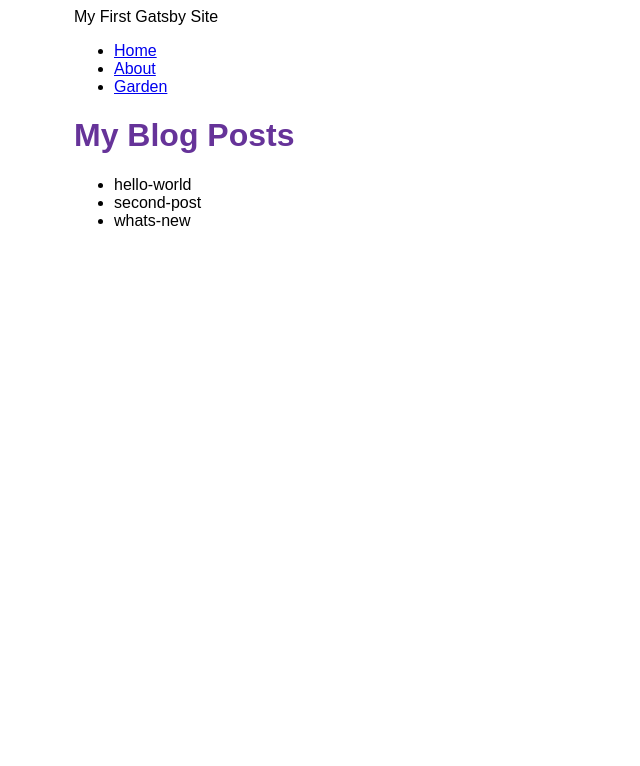
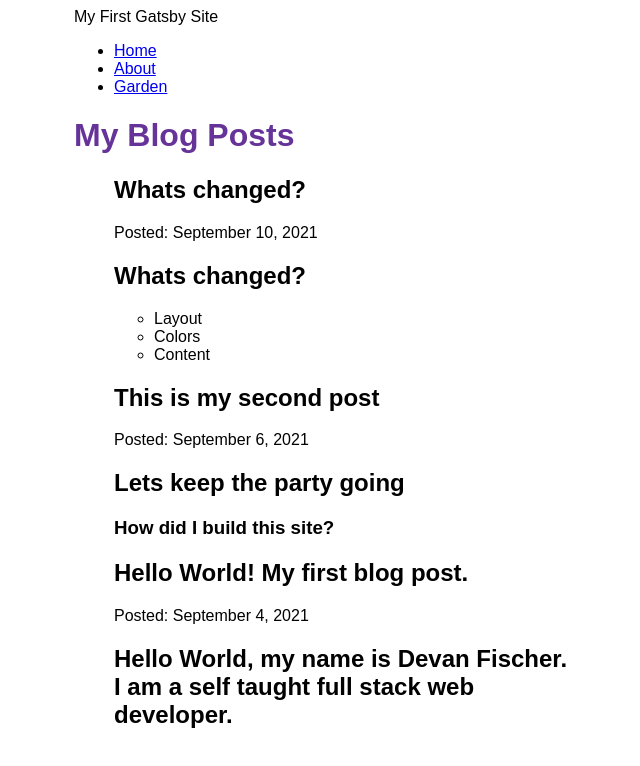
Before and after one commit to DevanFischer/my-first-gatsby-site, a Gatsby site: page /blog in a window 1280 px wide. Shown: the whole page, without its empty margins (316-956 px from the left). Built offline with nearby package versions, Linux system fonts and the light colour scheme; Gatsby itself is replaced by a stand-in of ours.

Commit message:
Finished Gatsby Tutorial Part 5

```diff
--- a/blog/hello-world.mdx
+++ b/blog/hello-world.mdx
@@ -0,0 +1,6 @@
+---
+title: "Hello World! My first blog post."
+date: "2021-09-04"
+---
+
+# Hello World, my name is Devan Fischer. I am a self taught full stack web developer.
--- a/blog/second-post.mdx
+++ b/blog/second-post.mdx
@@ -0,0 +1,8 @@
+---
+title: "This is my second post"
+date: "2021-09-06"
+---
+
+# Lets keep the party going
+
+### How did I build this site?
--- a/blog/whats-new.mdx
+++ b/blog/whats-new.mdx
@@ -0,0 +1,10 @@
+---
+title: "Whats changed?"
+date: "2021-09-10"
+---
+
+# Whats changed?
+
+- Layout
+- Colors
+- Content
--- a/gatsby-config.js
+++ b/gatsby-config.js
@@ -5,12 +5,13 @@ module.exports = {
   plugins: [
     "gatsby-plugin-image",
     "gatsby-plugin-sharp",
-        {
+    {
       resolve: "gatsby-source-filesystem",
       options: {
         name: `blog`,
         path: `${__dirname}/blog`,
-      }
+      },
     },
+    "gatsby-plugin-mdx",
   ],
 };
--- a/package.json
+++ b/package.json
@@ -15,8 +15,11 @@
     "clean": "gatsby clean"
   },
   "dependencies": {
+    "@mdx-js/mdx": "^1.6.22",
+    "@mdx-js/react": "^1.6.22",
     "gatsby": "^3.13.0",
     "gatsby-plugin-image": "^1.13.0",
+    "gatsby-plugin-mdx": "^2.13.0",
     "gatsby-plugin-sharp": "^3.13.0",
     "gatsby-source-filesystem": "^3.13.0",
     "react": "^17.0.1",
--- a/src/pages/blog.js
+++ b/src/pages/blog.js
@@ -1,30 +1,37 @@
-import * as React from 'react'
-import { graphql } from 'gatsby'
-import Layout from '../components/layout'
+import * as React from "react";
+import { graphql } from "gatsby";
+import { MDXRenderer } from "gatsby-plugin-mdx";
+import Layout from "../components/layout";
 
 const BlogPage = ({ data }) => {
   return (
     <Layout pageTitle="My Blog Posts">
       <ul>
-        {
-          data.allFile.nodes.map(node => (
-          <li key={node.name}>{node.name}
-            </li>
-          ))
-        }
+        {data.allMdx.nodes.map((node) => (
+          <article key={node.id}>
+            <h2>{node.frontmatter.title}</h2>
+            <p>Posted: {node.frontmatter.date}</p>
+            <MDXRenderer>{node.body}</MDXRenderer>
+          </article>
+        ))}
       </ul>
     </Layout>
-  )
-}
+  );
+};
 
 export const query = graphql`
   query {
-    allFile {
+    allMdx(sort: { fields: frontmatter___date, order: DESC }) {
       nodes {
-        name
+        frontmatter {
+          date(formatString: "MMMM D, YYYY")
+          title
+        }
+        id
+        body
       }
     }
   }
-`
+`;
 
-export default BlogPage
+export default BlogPage;
```
Also changed, not shown: src/components/layout.js (+10 -9 lines), 1 other file.
